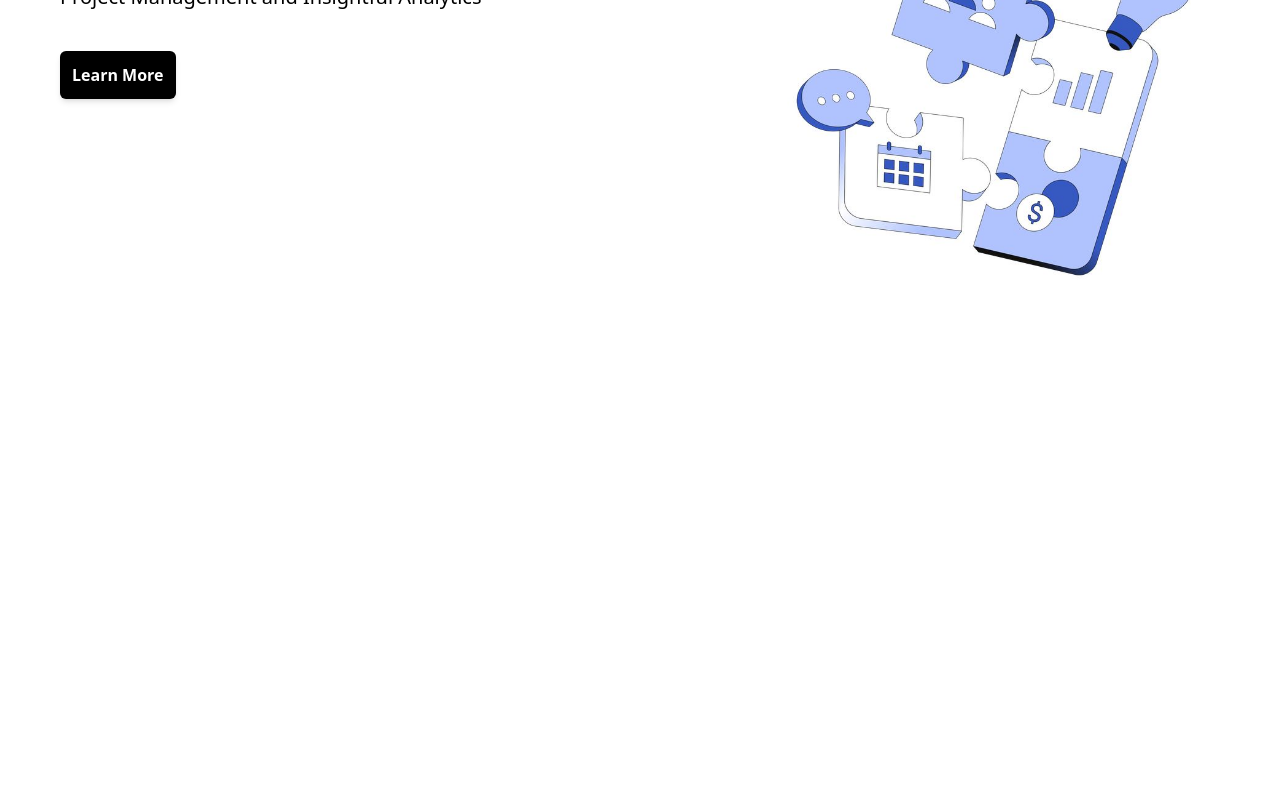
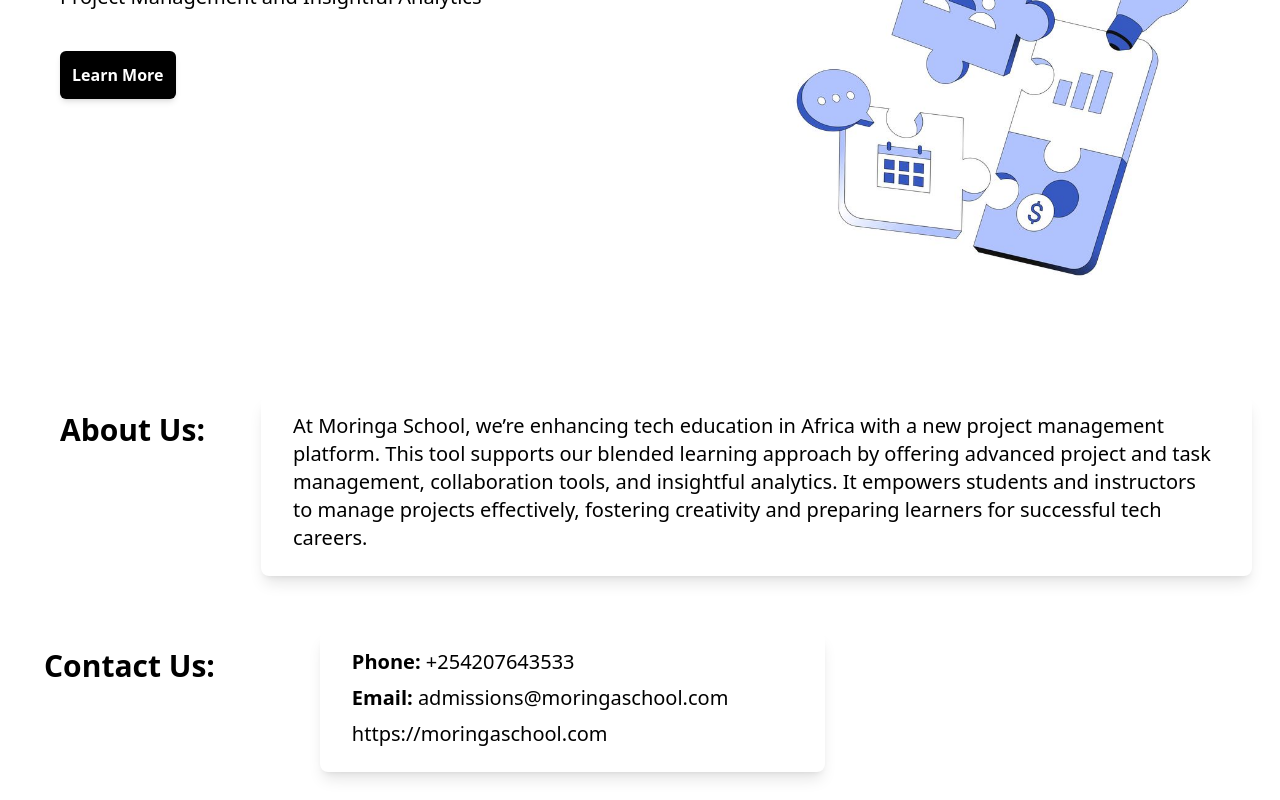
Before and after one commit to jssem001/moringa-school-mgmt, a React (Vite) app in the folder frontend/: page / in a window 1280 px wide. Shown: the part 2615-3415 px from the top of the page. Before the commit the page ends 2983 px from the top, so only its background shows below. Built offline with nearby package versions, Linux system fonts and the light colour scheme.

Commit message:
LandingPage 3

```diff
--- a/frontend/src/components/LandingNavbar.jsx
+++ b/frontend/src/components/LandingNavbar.jsx
@@ -45,20 +45,20 @@
                 </HashLink>
               </li>
               <li>
-                <Link
-                  to="/task"
+                <HashLink
+                  to="/#about"
                   className="block py-2 px-3 text-black bg-white rounded md:bg-white md:p-0 md:dark:text-black-400"
                 >
                   About Us
-                </Link>
+                </HashLink>
               </li>
               <li>
-                <Link
-                  to="/task"
+                <HashLink
+                  to="/#contacts"
                   className="block py-2 px-3 text-black bg-white rounded md:bg-white md:p-0 md:dark:text-black-400"
                 >
                   Contacts
-                </Link>
+                </HashLink>
               </li>
             </ul>
           </div>
--- a/frontend/src/pages/LandingPage.jsx
+++ b/frontend/src/pages/LandingPage.jsx
@@ -100,6 +100,34 @@
               <img src={photo2} />
             </div>
           </div>
+
+          {/* About Us subpage */}
+
+          <div id='about' className="flex py-4 px-4 grid grid-flow-col justify-stretch items-front">
+            <div className="bg-white px-8 py-4 rounded-lg m-3">
+              <h1 className="text-3xl font-bold text-start break-normal mb-12">About Us:</h1>
+            </div>
+            <div className="bg-white px-8 py-4 rounded-lg shadow-lg m-3">
+              <p className="text-xl mb-2 break-normal">
+              At Moringa School, we’re enhancing tech education in Africa with a new project management platform.
+              This tool supports our blended learning approach by offering advanced project and task management, collaboration tools, and insightful analytics.
+              It empowers students and instructors to manage projects effectively, fostering creativity and preparing learners for successful tech careers.
+              </p>
+            </div>
+          </div>
+
+          {/* Contact Us subpage */}
+
+          <div id='contacts' className="flex py-4 px-4 grid grid-flow-col justify-stretch w-2/3 items-front">
+            <div className="bg-white px-4 py-4 rounded-lg m-3">
+              <h1 className="text-3xl font-bold text-start break-normal mb-12">Contact Us:</h1>
+            </div>
+            <div className="bg-white px-8 py-4 rounded-lg shadow-lg m-3">
+              <p className="text-xl mb-2 break-normal"><span className="font-bold">Phone:</span> +254207643533</p>
+              <p className="text-xl mb-2 break-normal"><span className="font-bold">Email:</span> admissions@moringaschool.com</p>
+              <p className="text-xl mb-2 break-normal">https://moringaschool.com</p>
+            </div>
+          </div>
     </div>
     </>
     )
```
